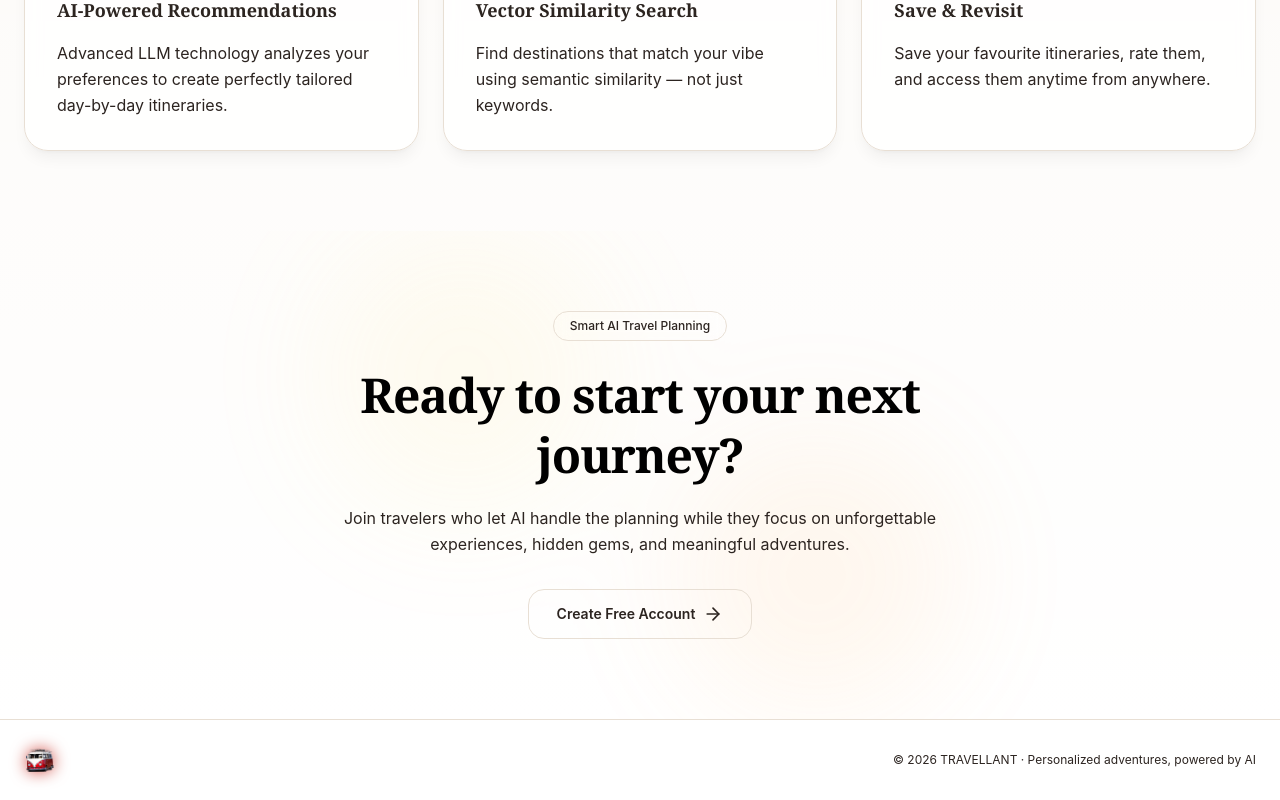
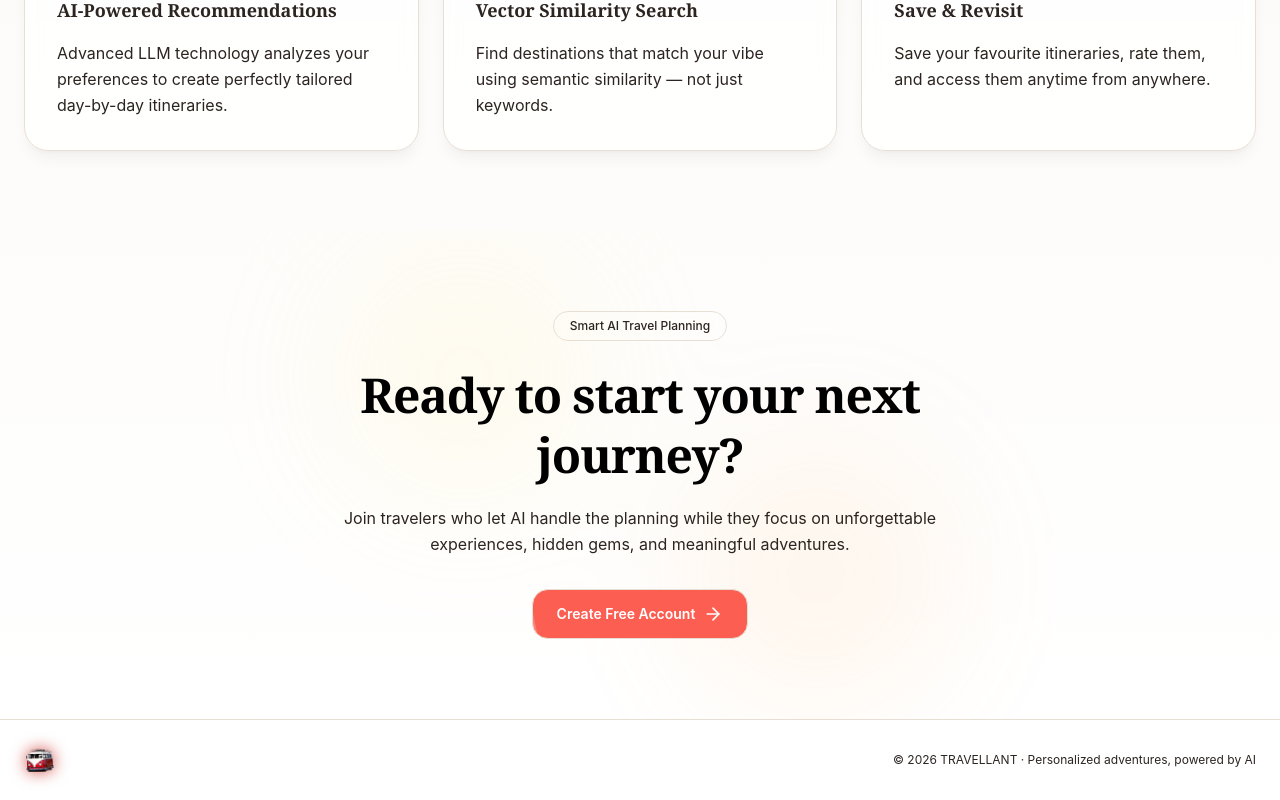
Before and after one commit to Im-Arko/travel-itinerary-planner, a React (Vite) app: page / in a window 1280 px wide. Shown: the part 1141-1941 px from the top of the page. Built offline with nearby package versions, Linux system fonts and the light colour scheme; no server answers.

Commit message:
button+seeding_fix

```diff
--- a/src/app/layouts/RootLayout.tsx
+++ b/src/app/layouts/RootLayout.tsx
@@ -108,7 +108,7 @@ export function RootLayout() {
                 >
                   Login
                 </Link>
-                <Link to="/register" className="btn-primary text-sm py-2 px-5">
+                <Link to="/register" className="btn-primary text-sm py-2 px-5 ">
                   Get Started
                 </Link>
               </>
--- a/src/app/pages/HomePage.tsx
+++ b/src/app/pages/HomePage.tsx
@@ -484,12 +484,13 @@ export function HomePage() {
                       className="
                         group relative inline-flex items-center justify-center gap-2
                         overflow-hidden rounded-2xl
-                  border border-terracotta-500
-                  bg-terracotta-500 px-7 py-3.5
-                  text-sm font-semibold text-sand-50
+                        border border-primary-400
+                        bg-[#fd5e52] px-6 py-3.5
+                        text-sm font-semibold text-white
                         shadow-warm-xl
                         transition-all duration-300
-                  hover:-translate-y-1 hover:shadow-2xl
+                        hover:-translate-y-1
+                        hover:shadow-2xl
                       "
                     >
                       <span
```
Also changed, not shown: 1 other file (tests, documents, lock files or other folders). Lines whose indentation alone changed are shown as unchanged.
